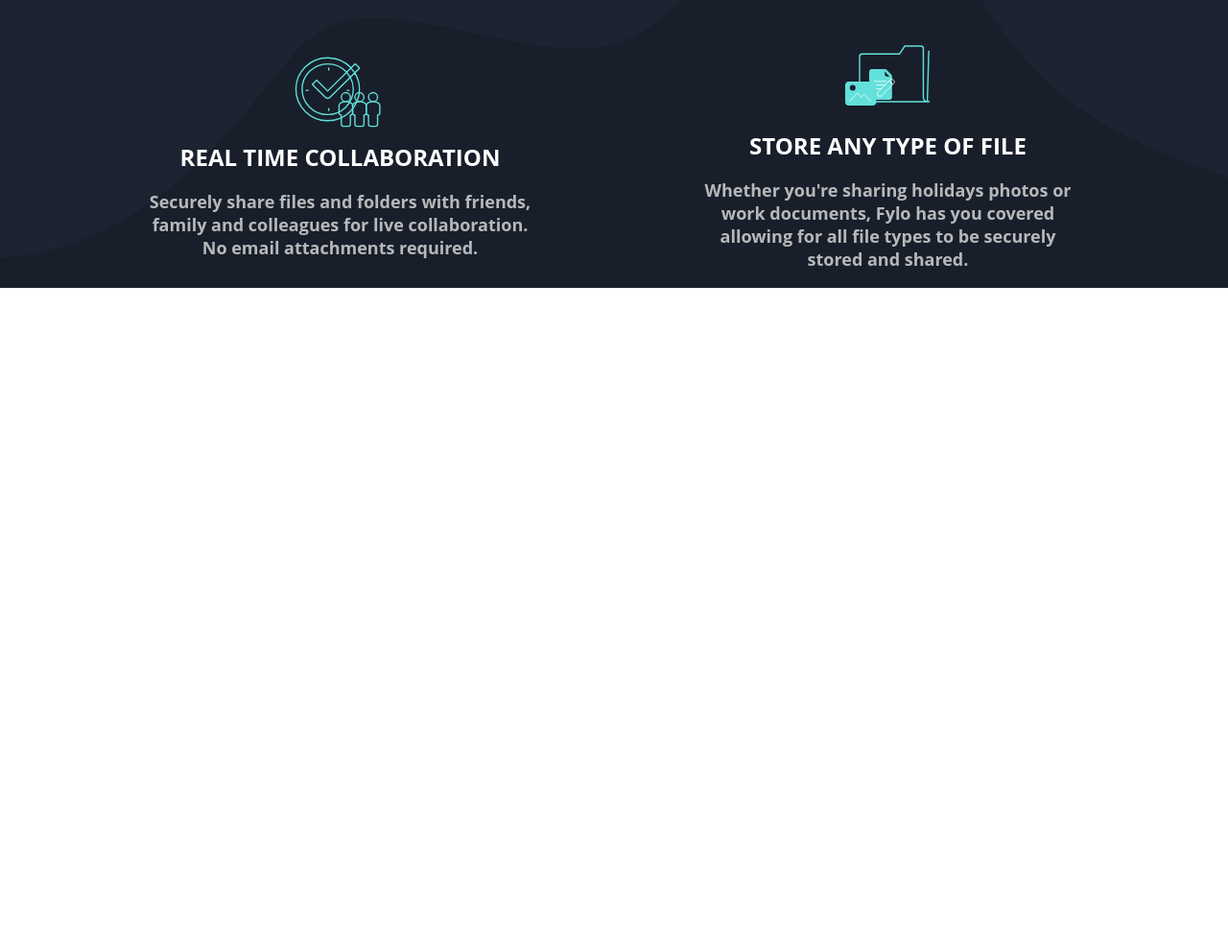
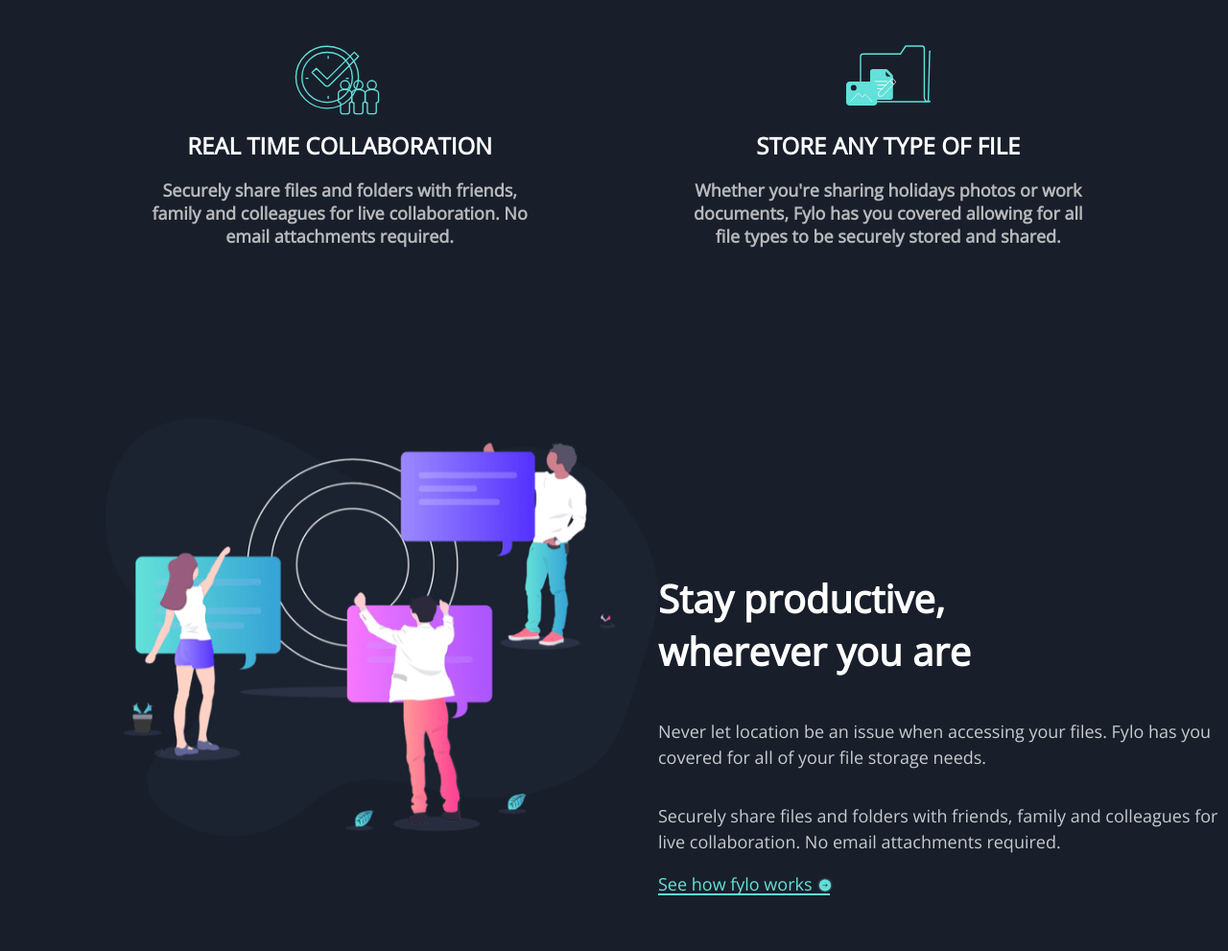
Before and after one commit to Ahmedsultan09/Fylo-web, a plain HTML site: page index.html in a window 1280 px wide. Shown: the part 1520-2511 px from the top of the page at 96% size. Before the commit the page ends 1820 px from the top, so only its background shows below. Drawn offline with nearby package versions, Linux system fonts and the light colour scheme.

Commit message:
Add files via upload

```diff
--- a/flyo.css
+++ b/flyo.css
@@ -2,21 +2,30 @@
     box-sizing: inherit;
 }
 body {
-    font-family: 'Open Sans', 'Helvetica Neue', sans-serif;
+    font-family: 'Open Sans', sans-serif;
     font-size: 100%;
     padding: 0;
     margin: 0;
+
 }
 
-.hero {
+/* @media (min-width: 64rem) {
+    .hero {
+        background: url(./images/bg-curvy-desktop.svg) no-repeat center bottom;
+        background-size: contain;
+        background-color: #1c2431;
+        padding-top: 4.625rem;
+    }
+    } */
 
-    background: url("./images/bg-curvy-desktop.svg") no-repeat center bottom;
+
+.hero{
+    background: url(./images/bg-curvy-desktop.svg) no-repeat center bottom ;
+    background-size: cover;
     background-color: #1c2431;
-    background-size: contain;
-    padding: 0px;
-    margin: auto;
+    position: relative;
+    z-index: 1;
 }
-
 /* .hero::before {
     content: "";
     position: absolute;
@@ -24,8 +33,8 @@ body {
     background: #181f2a;
     background-size: contain;
     width: 100vw;
-    height: 14rem;
-    z-index: -1;
+    height: 1rem;    z-index: -1;
+
 } */
 .nav-bar {
     display: flex;
@@ -42,6 +51,8 @@ body {
     gap: 3rem;
     list-style: none;
     padding-right: 1.75rem;
+    text-transform: uppercase;
+    font-weight: 700;
 }
 
 ul li a {
@@ -229,3 +240,85 @@ button:hover {
     height: 5.5rem;
     margin: 0 auto;
 }
+
+.productiv {
+    display: grid;
+    grid-template-areas: "photo content";
+    gap: 0px;
+    margin-top: 10rem;
+    width: auto;
+
+}
+.productiv::before {
+    content: '';
+    background: url(./images/illustration-stay-productive.png) no-repeat;
+    width: 45vw;
+    height: 43.3vw;;
+    background-size: contain;
+    grid-area: photo;
+   display: flex;
+   justify-content: center;
+   align-content: center;
+   align-items: center;
+   margin: 0 auto;
+   margin-left: 110px;
+
+
+}
+
+.content {
+    grid-area: content;
+    display: flex;
+    flex-direction: column;
+    justify-content: flex-start;
+    align-content: space-between;
+    align-items: flex-start;
+    margin-top: 110px;
+}
+
+.content h1 {
+    color: white;
+    max-width: 15ch;
+    font-size: 40px;
+    margin-top: 50px;
+}
+
+.content p {
+    color:#c6cbcd;
+    max-width: 62ch;
+    font-size: 18px;
+    margin-top: 1rem;
+    line-height: 1.5
+}
+
+.content a {
+    color: #65e2d9;
+    font-size: 18px;
+    position: relative;
+    display: flex;
+    justify-content: flex-start;
+    align-items: flex-end;
+    text-decoration: none;
+    -webkit-tap-highlight-color: transparent;
+}
+
+.content a::before {
+    content: "";
+    width: 11.2rem;
+    height: 2px;
+    background-color: #65e2d9;
+    position: absolute;
+    display: block;
+}
+
+.content a::after {
+    content: "";
+    background: url(./images/icon-arrow.svg) no-repeat;
+    width: 1rem;
+    height: 1rem;
+    transform: translateY(-2.5px) translateX(2.5px);
+    -webkit-transform: translateY(-2.5px) translateX(5px);
+    -moz-transform: translateY(-2.5px) translateX(2.5px);
+    -ms-transform: translateY(-2.5px) translateX(2.5px);
+    -o-transform: translateY(-2.5px) translateX(2.5px);
+}
--- a/index.html
+++ b/index.html
@@ -6,6 +6,9 @@
     <meta http-equiv="X-UA-Compatible" content="IE=edge">
     <meta name="viewport" content="width=device-width, initial-scale=1.0">
     <link rel="stylesheet" href="flyo.css">
+    <link rel="preconnect" href="https://fonts.googleapis.com">
+    <link rel="preconnect" href="https://fonts.gstatic.com" crossorigin>
+    <link href="https://fonts.googleapis.com/css2?family=Open+Sans:ital,wght@0,400;1,700&display=swap" rel="stylesheet">
     <title>Flyo</title>
 </head>
 
@@ -17,7 +20,7 @@
             </div>
             <ul class="links">
                 <li><a href="#">Features</a></li>
-                <li><a href="#">Features</a></li>
+                <li><a href="#">About</a></li>
                 <li><a href="#">Sign In</a></li>
             </ul>
         </nav>
@@ -55,7 +58,18 @@
                     types to be securely stored and shared.</h3>
             </div>
         </div>
+        <div class="productiv">
+            <div class="content">
+                <h1>Stay productive, wherever you are</h1>
+                <p>Never let location be an issue when accessing your files. Fylo has you covered for all of your file
+                    storage needs.</p>
+                <p>Securely share files and folders with friends, family and colleagues for live collaboration. No email
+                    attachments required.</p>
+                <a href="#">See how fylo works</a>
+            </div>
+        </div>
     </div>
+
 </body>
 
 </html>
```
Also changed, not shown: images/icon-arrow.svg (added), images/illustration-stay-productive.png (added).
